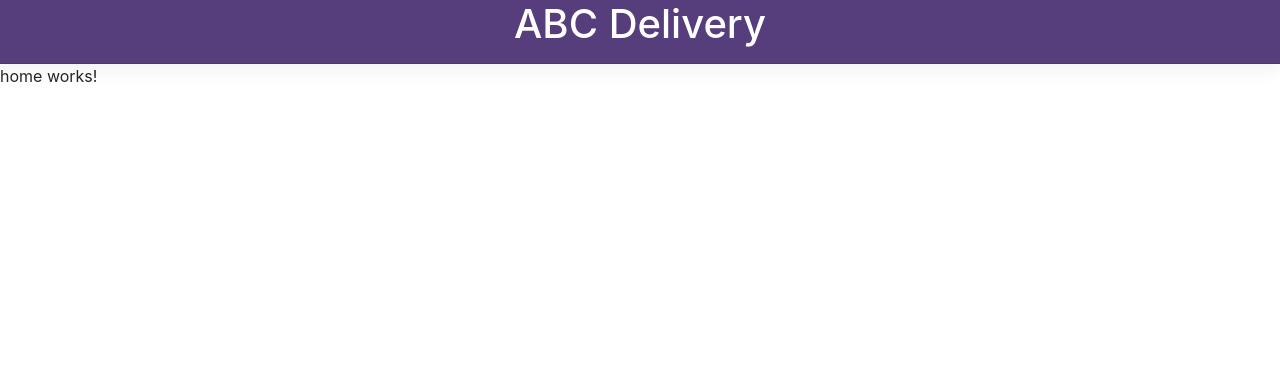
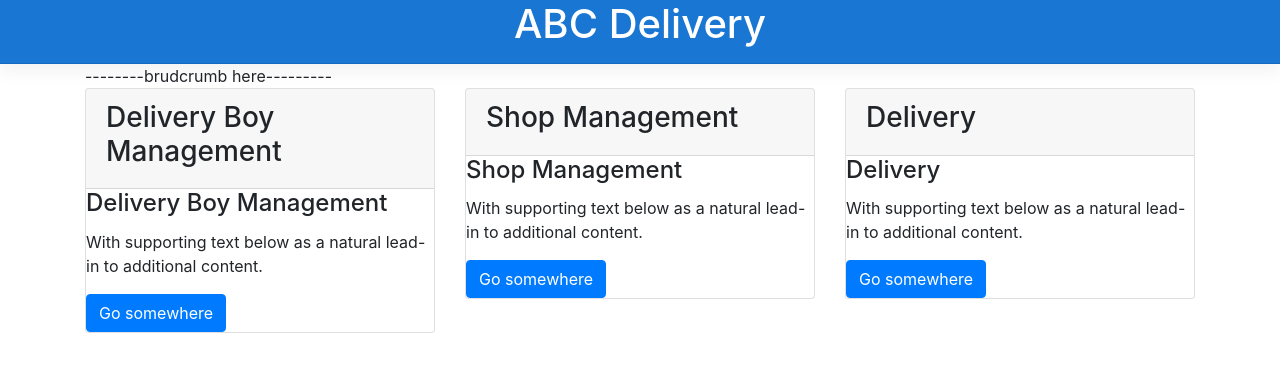
Before and after one commit to crystalthinker/delivery-app, an Angular app: page / in a window 1280 px wide. Shown: the top 372 px of the page. Built offline with nearby package versions, Linux system fonts and the light colour scheme; no server answers.

Commit message:
added basic login and home cards

```diff
--- a/src/app/app-routing.module.ts
+++ b/src/app/app-routing.module.ts
@@ -1,10 +1,11 @@
 import {Routes} from '@angular/router';
 import {HomeComponent} from './modules/home/home.component';
+import {LoginComponent} from './modules/login/login.component';
 
 export const APP_ROUTES: Routes = [
   {
     path: '',
     component: HomeComponent
   },
-  {path: '', redirectTo: '', pathMatch: 'full'}
+  {path: '**', redirectTo: '', pathMatch: 'full'}
 ];
--- a/src/app/app.module.ts
+++ b/src/app/app.module.ts
@@ -6,6 +6,7 @@ import {RouterModule} from '@angular/router';
 import {APP_ROUTES} from './app-routing.module';
 import {HomeModule} from './modules/home/home.module';
 import {CoreModule} from './core/core.module';
+import {LoginModule} from './modules/login/login.module';
 
 
 @NgModule({
@@ -15,6 +16,7 @@ import {CoreModule} from './core/core.module';
   imports: [
     BrowserModule,
     CoreModule,
+    LoginModule,
     HomeModule,
     RouterModule.forRoot(APP_ROUTES),
   ],
--- a/src/app/modules/home/home.component.html
+++ b/src/app/modules/home/home.component.html
@@ -1,3 +1,48 @@
-<p>
-  home works!
-</p>
+<div class="container">
+  <div class="row">
+    <div class="col-12">
+      --------brudcrumb here---------
+    </div>
+  </div>
+
+
+  <div class="row">
+    <div class="col-4">
+      <div class="card">
+        <div class="card-header">
+          <h3>Delivery Boy Management</h3>
+        </div>
+        <div class="card-block">
+          <h4 class="card-title">Delivery Boy Management</h4>
+          <p class="card-text">With supporting text below as a natural lead-in to additional content.</p>
+          <a href="#" class="btn btn-primary">Go somewhere</a>
+        </div>
+      </div>
+    </div>
+    <div class="col-4">
+      <div class="card">
+        <div class="card-header">
+          <h3>Shop Management</h3>
+        </div>
+        <div class="card-block">
+          <h4 class="card-title">Shop Management</h4>
+          <p class="card-text">With supporting text below as a natural lead-in to additional content.</p>
+          <a href="#" class="btn btn-primary">Go somewhere</a>
+        </div>
+      </div>
+    </div>
+    <div class="col-4">
+      <div class="card">
+        <div class="card-header">
+          <h3>Delivery</h3>
+        </div>
+        <div class="card-block">
+          <h4 class="card-title">Delivery</h4>
+          <p class="card-text">With supporting text below as a natural lead-in to additional content.</p>
+          <a href="#" class="btn btn-primary">Go somewhere</a>
+        </div>
+      </div>
+    </div>
+  </div>
+
+</div>
--- a/src/app/modules/home/home.component.ts
+++ b/src/app/modules/home/home.component.ts
@@ -12,7 +12,7 @@ export class HomeComponent implements OnInit {
 
   ngOnInit() {
     this.service.getAllDeliveryBoys().subscribe(deliveryBoys => {
-      console.log('check service', deliveryBoys);
+      console.log('data:-', deliveryBoys);
     });
   }
 }
--- /dev/null
+++ b/src/app/modules/login/login.component.html
@@ -0,0 +1,3 @@
+<p>
+  login works!
+</p>
--- /dev/null
+++ b/src/app/modules/login/login.component.ts
@@ -0,0 +1,15 @@
+import { Component, OnInit } from '@angular/core';
+
+@Component({
+  selector: 'app-login',
+  templateUrl: './login.component.html',
+  styleUrls: ['./login.component.scss']
+})
+export class LoginComponent implements OnInit {
+
+  constructor() { }
+
+  ngOnInit() {
+  }
+
+}
--- a/src/styles.scss
+++ b/src/styles.scss
@@ -1,6 +1,6 @@
 /* You can add global styles to this file, and also import other style files */
 .header{
   min-height: 4rem;
-  background-color: #563d7c;
+  background-color: #1976d2;
   box-shadow: 0 0.5rem 1rem rgba(0,0,0,.05), inset 0 -1px 0 rgba(0,0,0,.1);
 }
```
Also changed, not shown: src/app/modules/login/login-routing.module.ts (added, +15 -0 lines), src/app/modules/login/login.module.ts (added, +14 -0 lines), src/app/modules/login/login.component.scss (added), 1 other file (tests, documents, lock files or other folders).
